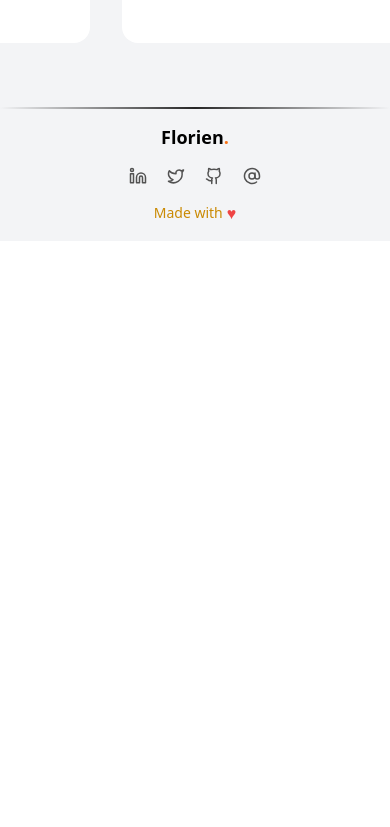
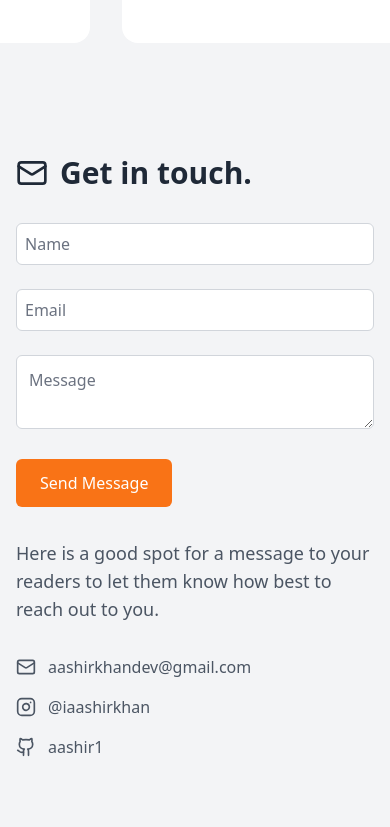
Before and after one commit to Florien2208/My-portifolio-v1, a React (Vite) app: page / in a window 390 px wide. Shown: the part 7197-8024 px from the top of the page. Before the commit the page ends 7438 px from the top, so only its background shows below. Built offline with nearby package versions, Linux system fonts and the light colour scheme.

Commit message:
update on home page by adding contact us

```diff
--- a/src/pages/Home.tsx
+++ b/src/pages/Home.tsx
@@ -5,11 +5,7 @@ import skills from "../assets/skills.svg";
 import integrations from "../assets/integrations.svg";
 import dj from "../assets/dj.jpg";
 import { ThemeContext } from "../components/constants/ThemeContext";
-import {
-  FaGithub,
-  FaTwitter,
-  FaLinkedin,
-} from "react-icons/fa";
+import { FaGithub, FaTwitter, FaLinkedin } from "react-icons/fa";
 import { categories } from "../constants/TechStackTypes";
 import DevelopmentServicesCard from "./DevelopmentServices";
 import WallOfTestimonial from "./WallOfTestimonial";
@@ -17,6 +13,7 @@ import { Briefcase } from "lucide-react";
 import EducationSection from "./parts/EducationSection";
 import TypewriterJobTitle from "./parts/TypewriterJobTitle";
 import ScheduleCall from "./parts/ScheduleCall";
+import ContactSection from "./parts/ContactSection";
 
 const HomePage: React.FC = () => {
   const { isDarkMode } = useContext(ThemeContext);
@@ -570,6 +567,11 @@ const HomePage: React.FC = () => {
           <WallOfTestimonial />
         </div>
       </section>
+      <section className=" flex items-center justify-center ">
+        <div className="max-w-2xl w-full">
+          <ContactSection />
+        </div>
+      </section>
     </div>
   );
 };
--- /dev/null
+++ b/src/pages/parts/ContactSection.tsx
@@ -0,0 +1,170 @@
+import React from "react";
+import { useContext } from "react";
+
+import { Mail, Instagram, Github } from "lucide-react";
+import { ThemeContext } from "../../components/constants/ThemeContext";
+
+interface ContactFormData {
+  name: string;
+  email: string;
+  message: string;
+}
+
+const ContactSection: React.FC = () => {
+  const { isDarkMode } = useContext(ThemeContext);
+  const [formData, setFormData] = React.useState<ContactFormData>({
+    name: "",
+    email: "",
+    message: "",
+  });
+
+  const handleSubmit = (e: React.FormEvent) => {
+    e.preventDefault();
+    // Handle form submission logic here
+    console.log("Form submitted:", formData);
+  };
+
+  const handleChange = (
+    e: React.ChangeEvent<HTMLInputElement | HTMLTextAreaElement>
+  ) => {
+    const { name, value } = e.target;
+    setFormData((prev) => ({
+      ...prev,
+      [name]: value,
+    }));
+  };
+
+  return (
+    <div
+      className={`w-full min-h-screen ${
+        isDarkMode ? "bg-gray-900" : "bg-gray-100"
+      }`}
+    >
+      <div className="max-w-6xl mx-auto px-4 py-12">
+        <div className="flex flex-col md:flex-row gap-8">
+          {/* Contact Form Section */}
+          <div className="flex-1">
+            <div className="flex items-center gap-3 mb-8">
+              <Mail
+                className={`w-8 h-8 ${
+                  isDarkMode ? "text-white" : "text-gray-800"
+                }`}
+              />
+              <h1
+                className={`text-3xl font-bold ${
+                  isDarkMode ? "text-white" : "text-gray-800"
+                }`}
+              >
+                Get in touch.
+              </h1>
+            </div>
+
+            <form onSubmit={handleSubmit} className="space-y-6">
+              <div>
+                <input
+                  type="text"
+                  name="name"
+                  placeholder="Name"
+                  value={formData.name}
+                  onChange={handleChange}
+                  className={`w-full p-2 rounded-md border ${
+                    isDarkMode
+                      ? "bg-gray-800 border-gray-700 text-white placeholder-gray-400"
+                      : "bg-white border-gray-300 text-gray-900 placeholder-gray-500"
+                  } focus:ring-2 focus:ring-orange-500 focus:border-transparent transition duration-200`}
+                />
+              </div>
+
+              <div>
+                <input
+                  type="email"
+                  name="email"
+                  placeholder="Email"
+                  value={formData.email}
+                  onChange={handleChange}
+                  className={`w-full p-2 rounded-md border ${
+                    isDarkMode
+                      ? "bg-gray-800 border-gray-700 text-white placeholder-gray-400"
+                      : "bg-white border-gray-300 text-gray-900 placeholder-gray-500"
+                  } focus:ring-2 focus:ring-orange-500 focus:border-transparent transition duration-200`}
+                />
+              </div>
+
+              <div>
+                <textarea
+                  name="message"
+                  placeholder="Message"
+                  value={formData.message}
+                  onChange={handleChange}
+                  rows={2}
+                  className={`w-full p-3 rounded-md border ${
+                    isDarkMode
+                      ? "bg-gray-800 border-gray-700 text-white placeholder-gray-400"
+                      : "bg-white border-gray-300 text-gray-900 placeholder-gray-500"
+                  } focus:ring-2 focus:ring-orange-500 focus:border-transparent transition duration-200`}
+                />
+              </div>
+
+              <button
+                type="submit"
+                className="px-6 py-3 bg-orange-500 text-white rounded-md hover:bg-orange-600 transition duration-200 focus:ring-2 focus:ring-offset-2 focus:ring-orange-500"
+              >
+                Send Message
+              </button>
+            </form>
+          </div>
+
+          {/* Contact Information Section */}
+          <div className="flex-1 md:ml-8">
+            <p
+              className={`text-lg mb-8 ${
+                isDarkMode ? "text-gray-300" : "text-gray-600"
+              }`}
+            >
+              Here is a good spot for a message to your readers to let them know
+              how best to reach out to you.
+            </p>
+
+            <div className="space-y-4">
+              <a
+                href="mailto:aashirkhandev@gmail.com"
+                className={`flex items-center gap-3 ${
+                  isDarkMode ? "text-gray-300" : "text-gray-600"
+                } hover:text-orange-500 transition duration-200`}
+              >
+                <Mail className="w-5 h-5" />
+                <span>aashirkhandev@gmail.com</span>
+              </a>
+
+              <a
+                href="https://instagram.com/iaashirkhan"
+                target="_blank"
+                rel="noopener noreferrer"
+                className={`flex items-center gap-3 ${
+                  isDarkMode ? "text-gray-300" : "text-gray-600"
+                } hover:text-orange-500 transition duration-200`}
+              >
+                <Instagram className="w-5 h-5" />
+                <span>@iaashirkhan</span>
+              </a>
+
+              <a
+                href="https://github.com/aashir1"
+                target="_blank"
+                rel="noopener noreferrer"
+                className={`flex items-center gap-3 ${
+                  isDarkMode ? "text-gray-300" : "text-gray-600"
+                } hover:text-orange-500 transition duration-200`}
+              >
+                <Github className="w-5 h-5" />
+                <span>aashir1</span>
+              </a>
+            </div>
+          </div>
+        </div>
+      </div>
+    </div>
+  );
+};
+
+export default ContactSection;
```
